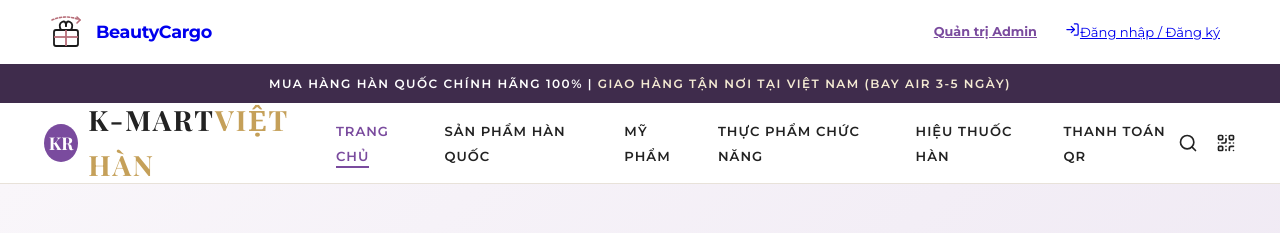
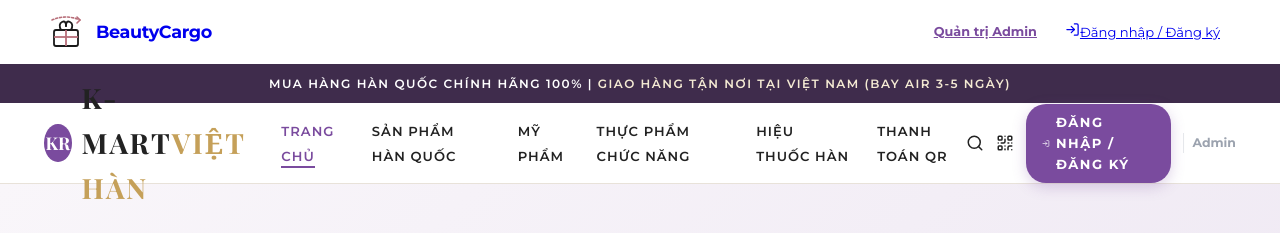
Before and after one commit to vutan2k/oderho, a React (Vite) app: page / in a window 1280 px wide. Shown: the top 233 px of the page. Built offline with nearby package versions, Linux system fonts and the light colour scheme; a web font is replaced by a local one.

Commit message:
Thêm nút Đăng nhập / Đăng ký & Đăng nhập Google 1-Click trực tiếp lên Header Trang chủ

```diff
--- a/src/pages/KROrderHomePage.jsx
+++ b/src/pages/KROrderHomePage.jsx
@@ -1,14 +1,15 @@
 import React, { useState, useContext } from 'react';
+import { Link } from 'react-router-dom';
 import {
   Search, User, ShoppingBag, ArrowRight, Star, Heart, Check,
   Sparkles, Leaf, ShieldCheck, Award, Pill, Smile, Globe, Package, Phone, Mail, MapPin,
-  Share2, QrCode, CreditCard
+  Share2, QrCode, CreditCard, LogIn, LogOut
 } from 'lucide-react';
 import { AppContext } from '../context/AppContext';
 import OrderDrawer from '../components/OrderDrawer';
 
 export default function KROrderHomePage() {
-  const { oliveYoungCatalog, rates } = useContext(AppContext);
+  const { oliveYoungCatalog, rates, currentUser, logoutUser } = useContext(AppContext);
   const [selectedProduct, setSelectedProduct] = useState(null);
   const [activeCategory, setActiveCategory] = useState('all');
   const [emailInput, setEmailInput] = useState('');
@@ -88,14 +89,95 @@
               </ul>
             </nav>
 
-            {/* Action Icons */}
-            <div className="nav-icons">
-              <a href="#products" className="icon-btn" aria-label="Tìm kiếm">
-                <Search size={20} />
+            {/* Action Icons & User Auth Controls */}
+            <div className="nav-icons" style={{ display: 'flex', alignItems: 'center', gap: '12px' }}>
+              <a href="#products" className="icon-btn" aria-label="Tìm kiếm" title="Tìm kiếm">
+                <Search size={18} />
               </a>
-              <a href="#payment" className="icon-btn" aria-label="Thanh toán VietQR">
-                <QrCode size={20} />
+              <a href="#payment" className="icon-btn" aria-label="Thanh toán VietQR" title="Thanh toán VietQR">
+                <QrCode size={18} />
               </a>
+
+              {/* Phân biệt khi đã Đăng nhập và chưa Đăng nhập */}
+              {currentUser ? (
+                <div style={{ display: 'flex', alignItems: 'center', gap: '10px' }}>
+                  <Link
+                    to="/orders"
+                    style={{
+                      display: 'inline-flex',
+                      alignItems: 'center',
+                      gap: '6px',
+                      padding: '6px 14px',
+                      borderRadius: '20px',
+                      backgroundColor: 'rgba(122, 75, 158, 0.1)',
+                      color: 'var(--purple-primary)',
+                      fontSize: '0.82rem',
+                      fontWeight: 700,
+                      textDecoration: 'none'
+                    }}
+                  >
+                    <Package size={15} />
+                    <span>Đơn của tôi</span>
+                  </Link>
+
+                  <div style={{ display: 'flex', alignItems: 'center', gap: '6px', fontSize: '0.82rem', fontWeight: 600, color: 'var(--text-dark)' }}>
+                    {currentUser.photoURL ? (
+                      <img src={currentUser.photoURL} alt="" style={{ width: '26px', height: '26px', borderRadius: '50%' }} />
+                    ) : (
+                      <User size={16} color="var(--purple-primary)" />
+                    )}
+                    <span>{currentUser.name || currentUser.email.split('@')[0]}</span>
+                  </div>
+
+                  <button
+                    onClick={() => logoutUser()}
+                    style={{
+                      background: 'none',
+                      border: 'none',
+                      color: '#9CA3AF',
+                      fontSize: '0.8rem',
+                      cursor: 'pointer',
+                      padding: '4px'
+                    }}
+                    title="Đăng xuất"
+                  >
+                    <LogOut size={16} />
+                  </button>
+                </div>
+              ) : (
+                <div style={{ display: 'flex', alignItems: 'center', gap: '8px' }}>
+                  <Link
+                    to="/login"
+                    className="btn-gold"
+                    style={{
+                      padding: '8px 16px',
+                      fontSize: '0.82rem',
+                      borderRadius: '20px',
+                      display: 'inline-flex',
+                      alignItems: 'center',
+                      gap: '6px'
+                    }}
+                  >
+                    <LogIn size={15} />
+                    <span>Đăng nhập / Đăng ký</span>
+                  </Link>
+                </div>
+              )}
+
+              {/* Lối vào Admin */}
+              <Link
+                to="/admin/login"
+                style={{
+                  fontSize: '0.78rem',
+                  fontWeight: 700,
+                  color: '#9CA3AF',
+                  textDecoration: 'none',
+                  paddingLeft: '8px',
+                  borderLeft: '1px solid #E5E7EB'
+                }}
+              >
+                Admin
+              </Link>
             </div>
           </div>
         </div>
```
